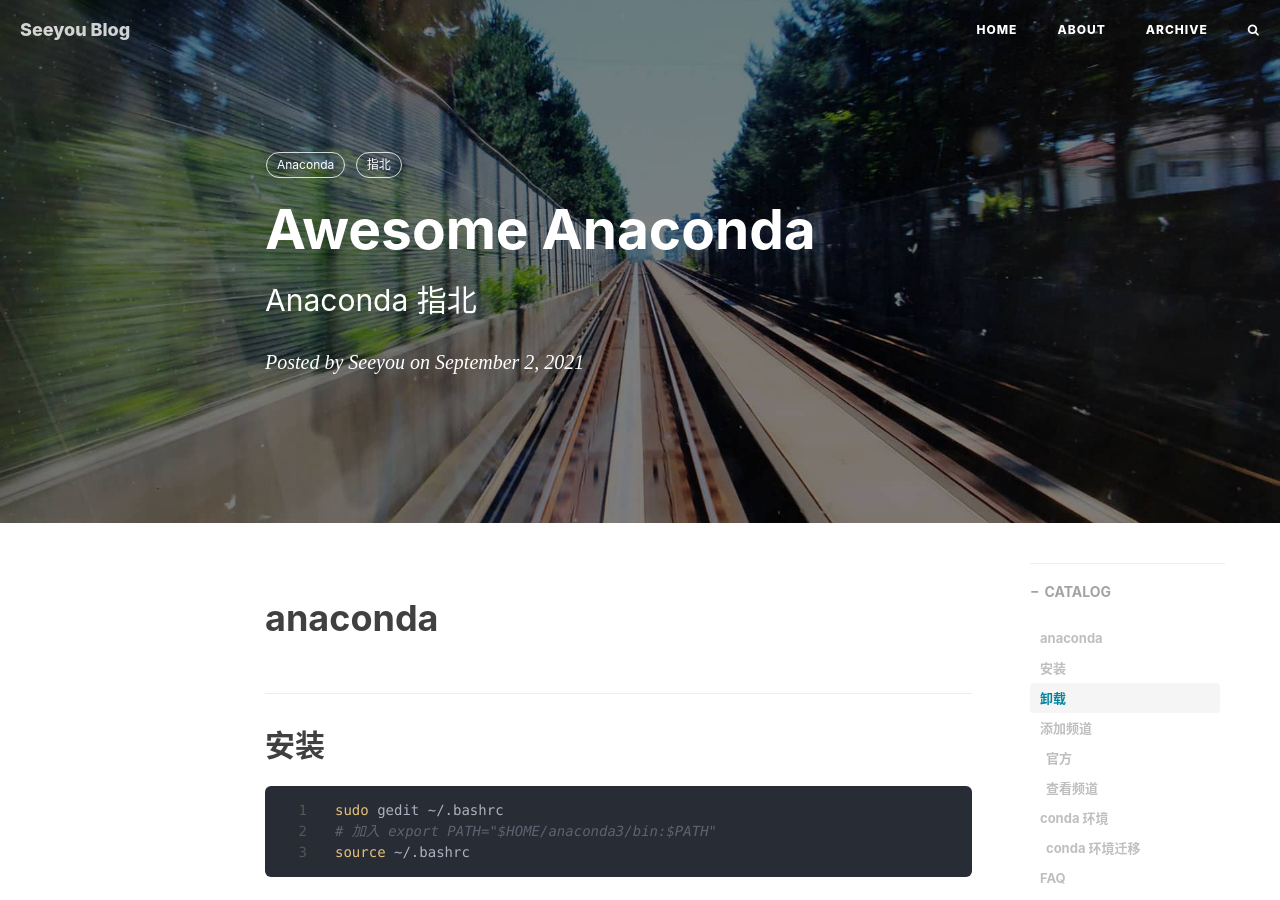
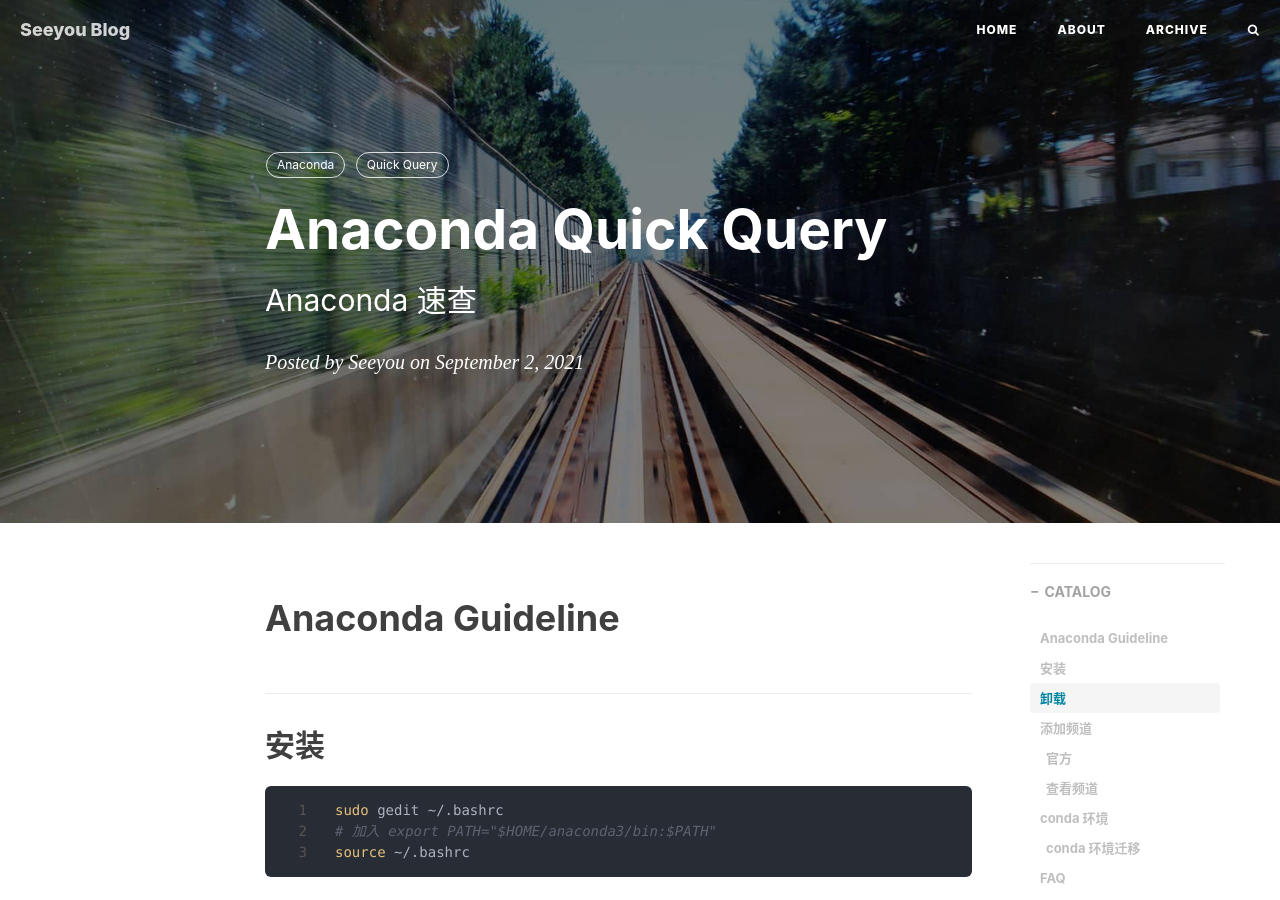
Before and after one commit to xxzhai123/myblog, a Jekyll site: the page built from _posts/2021-09-02-awesome-anaconda.md, in a window 1280 px wide and 900 px high. Built offline with Jekyll 4.4.1, drawn with Linux system fonts in a browser that asks for light colours; nearby versions of some CDN libraries; comment, search, counter and statistics services are not loaded; some of the changed text lies outside the part shown.

Commit message:
20210903

````diff
--- a/_posts/2021-09-02-awesome-anaconda.md
+++ b/_posts/2021-09-02-awesome-anaconda.md
@@ -1,13 +1,13 @@
 ---
 layout: post
-title: "Awesome Anaconda"
-subtitle: "Anaconda 指北"
+title: "Anaconda Quick Query"
+subtitle: "Anaconda 速查"
 date: 2021-09-02
 author: "Seeyou"
 header-img: "img/post-bg-2015.jpg"
-tags: [Anaconda, 指北]
+tags: [Anaconda, Quick Query]
 ---
-# anaconda
+# Anaconda Guideline
 
 ## 安装
 
@@ -61,15 +61,20 @@
 
 显示安装的频道
 
-> `conda config --set show_channel_urls yes`
+```py
+conda config --set show_channel_urls yes
+```
 
 查看已经添加的 channels
 
-> `conda config --get channels`
+```py
+conda config --get channels
+```
 
 已添加的 channel 在哪里查看
-
-> `vim ~/.condarc`
+```py
+vim ~/.condarc
+```
 
 ```sh
 # 推荐北京外国语镜像
````
Also changed, not shown: _posts/2021-08-30-del.md (+1 -3 lines), _posts/2021-08-31-project-management-software.md (+1 -1 lines), _posts/2021-09-02-awesome-chrome-extentions.md (+9 -5 lines), _posts/2021-09-02-awesome-gnome.md (+3 -4 lines).
